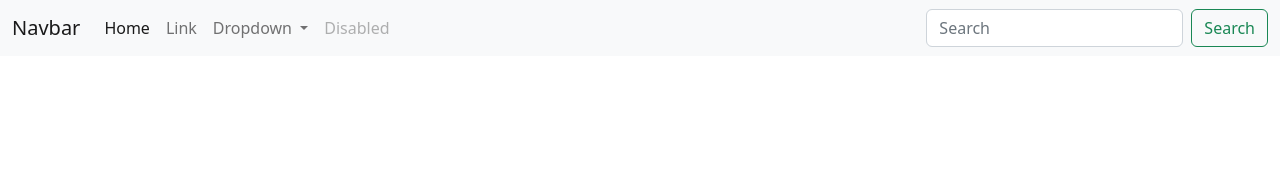
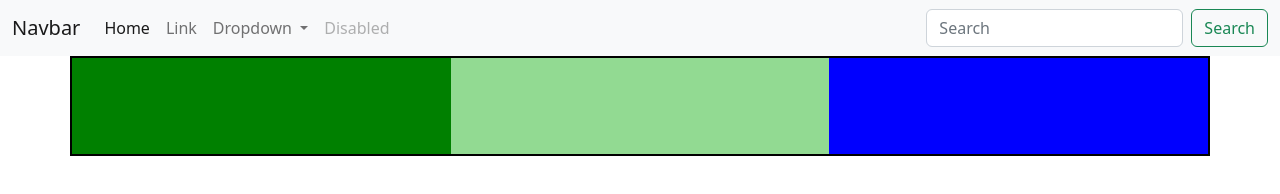
Before and after one commit to trine-marie-sandberg/learningbootstrap, a website: page index.html in a window 1280 px wide. Drawn offline with nearby package versions, Linux system fonts and the light colour scheme.

Commit message:
npm init -y

```diff
--- a/color.css
+++ b/color.css
@@ -3,7 +3,8 @@
 }
 
 .row-color {
-    background-color: pink;
+    border: 2px solid black;
+    min-height: 100px;
 }
 
 .col-color {
```
Also changed, not shown: package.json (added, +20 -0 lines).
